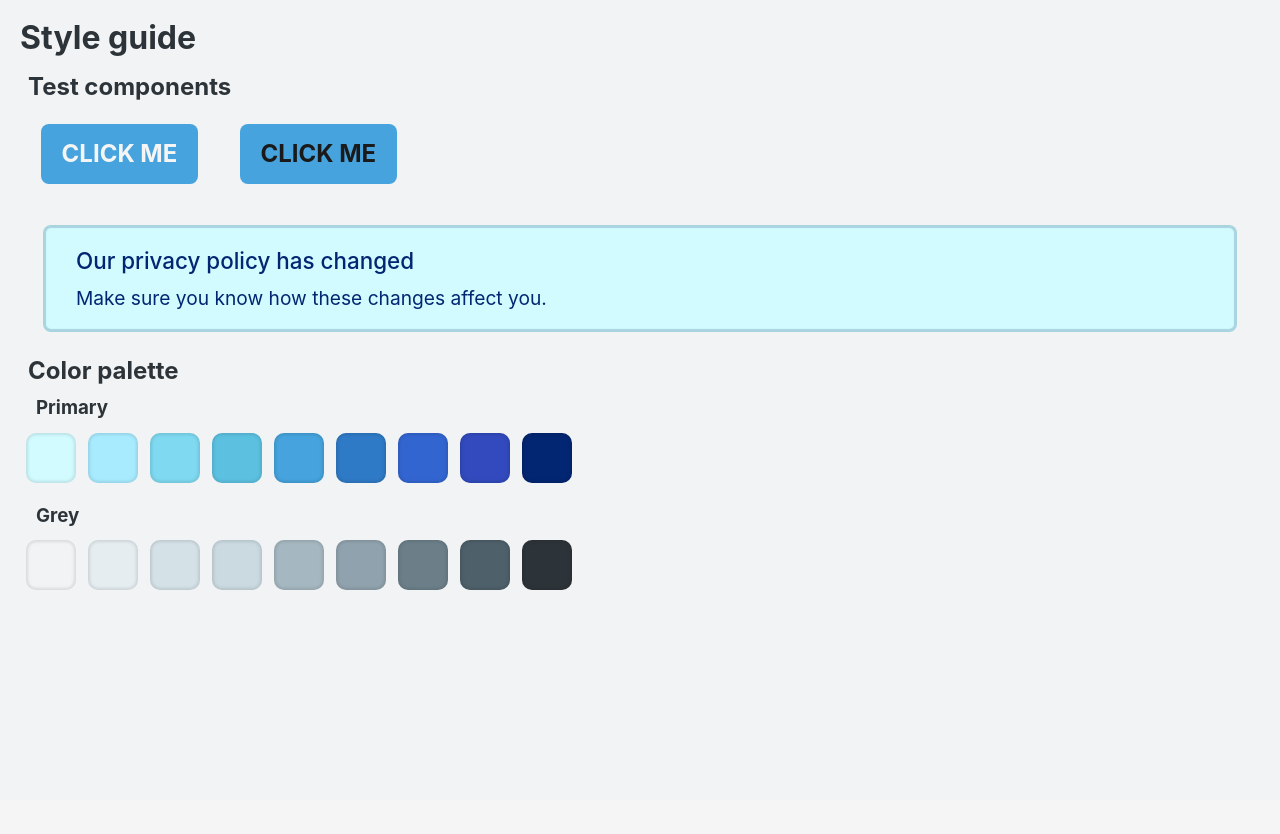
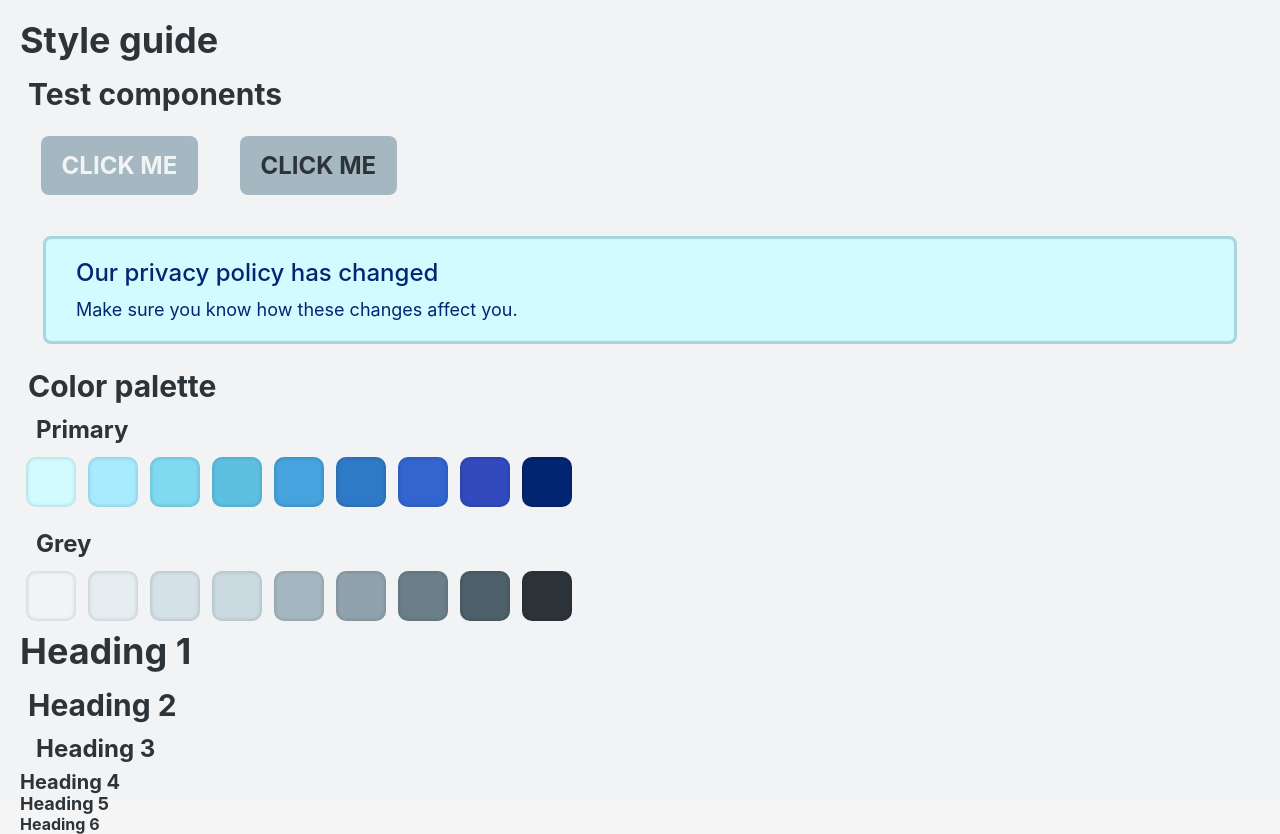
Before and after one commit to luismartinezs/credit-card-form, a Vue app: page /style-guide in a window 1280 px wide. Before the commit the page ends 800 px from the top, so only its background shows below. Built offline with nearby package versions, Linux system fonts and the light colour scheme.

Commit message:
Define classes for font sizes

```diff
--- a/src/styles/default.scss
+++ b/src/styles/default.scss
@@ -14,3 +14,27 @@ html, :root, body, h1, h2, h3, h4, h5, h6, p {
   margin: 0;
   padding: 0;
 }
+
+h1 {
+  @extend .fs-8;
+}
+
+h2 {
+  @extend .fs-7;
+}
+
+h3 {
+  @extend .fs-6;
+}
+
+h4 {
+  @extend .fs-5;
+}
+
+h5 {
+  @extend .fs-4;
+}
+
+h6 {
+  @extend .fs-3;
+}
--- a/src/styles/index.scss
+++ b/src/styles/index.scss
@@ -1,4 +1,4 @@
-@import './colors.scss';
+@import './variables.scss';
 @import './default.scss';
 @import './utils.scss';
 @import './custom.scss';
--- /dev/null
+++ b/src/styles/sizing.scss
@@ -0,0 +1,22 @@
+// Hand made sizes for font
+// 12 14 16 18 20 24 30 36 48 60 72 (px)
+
+$sizes: (
+  1: 12,
+  2: 14,
+  3: 16,
+  4: 18,
+  5: 20,
+  6: 24,
+  7: 30,
+  8: 36,
+  9: 48,
+  10: 60,
+  11: 72
+);
+
+@each $index, $size in $sizes {
+  .fs-#{$index} {
+    font-size: #{$size}px;
+  }
+}
--- /dev/null
+++ b/src/styles/spacing.scss
@@ -0,0 +1,21 @@
+// Array of 17 lengths, base 16px: 0 1/4 1/2 3/4 1 3/2 2 3 4 6 8 12 16 24 32 40 48
+
+// Generate each margin and padding (top, bottom, left, right)
+
+// Generate width and height, and max versions
+
+.m-1 {
+  margin: 16px;
+}
+
+.mb-1 {
+  margin-bottom: 16px;
+}
+
+.w-1 {
+  width: 16px
+}
+
+.mw-1 {
+  max-width: 16px;
+}
--- /dev/null
+++ b/src/styles/variables.scss
@@ -0,0 +1,3 @@
+@import './colors.scss';
+@import './spacing.scss';
+@import './sizing.scss';
--- a/src/views/StyleGuide.vue
+++ b/src/views/StyleGuide.vue
@@ -12,12 +12,23 @@
     <h2>Color palette</h2>
     <div>
       <h3>Primary</h3>
-      <color-swatch v-for="color in colors.primary" :key="color" :color="color" />
+      <color-swatch
+        v-for="color in colors.primary"
+        :key="color"
+        :color="color"
+      />
     </div>
-        <div>
+    <div>
       <h3>Grey</h3>
       <color-swatch v-for="color in colors.grey" :key="color" :color="color" />
     </div>
+    <h1>Heading 1</h1>
+    <h2>Heading 2</h2>
+
+    <h3>Heading 3</h3>
+    <h4>Heading 4</h4>
+    <h5>Heading 5</h5>
+    <h6>Heading 6</h6>
   </div>
 </template>
 
--- a/src/views/credit-card-form/the-form/BaseFormInput.vue
+++ b/src/views/credit-card-form/the-form/BaseFormInput.vue
@@ -1,9 +1,9 @@
 <template>
   <label class="form-input" for="cardNumber">
-    <div class="form-input__title">Card Number</div>
+    <div class="form-input__title fs-2">Card Number</div>
     <div>
       <input
-        class="form-input__input full-width"
+        class="form-input__input full-width fs-3"
         id="cardNumber"
         name="credit-card-form"
         type="text"
@@ -23,10 +23,8 @@ export default {
 
 .form-input__title {
   margin-bottom: 5px;
-  font-size: 0.9rem;
 }
 .form-input__input {
-  font-size: 1.1rem;
   background-color: inherit;
   padding: 16px;
   color: $grey-900;
--- a/src/views/style-guide/BaseAlert.vue
+++ b/src/views/style-guide/BaseAlert.vue
@@ -1,7 +1,7 @@
 <template>
   <div class="alert">
-    <h2 class="alert__heading">Our privacy policy has changed</h2>
-    <p class="alert__text">Make sure you know how these changes affect you.</p>
+    <h2 class="alert__heading fs-6">Our privacy policy has changed</h2>
+    <p class="alert__text fs-4">Make sure you know how these changes affect you.</p>
   </div>
 </template>
 
@@ -25,10 +25,6 @@ export default {
   .alert__heading {
     margin-bottom: 0.8rem;
     font-weight: 500;
-    font-size: 1.4rem;
-  }
-  .alert__text {
-    font-size: 1.2rem;
   }
 }
 </style>
--- a/src/views/style-guide/BaseButton.vue
+++ b/src/views/style-guide/BaseButton.vue
@@ -1,5 +1,5 @@
 <template>
-  <button class="btn">CLICK ME</button>
+  <button class="btn fs-6">CLICK ME</button>
 </template>
 
 <script>
@@ -9,21 +9,23 @@ export default {
 </script>
 
 <style lang="scss" scoped>
-@import '@/styles/colors.scss';
+@import "@/styles/colors.scss";
 
 .btn {
-  font-size: 1.5rem;
   font-weight: bold;
-  background-color: $primary-500;
   border: none;
   border-radius: 8px;
   padding: 1rem 1.3rem;
   margin: 1rem 1.3rem;
+  background-color: $grey-500;
   &-light {
-    color: hsl(0, 0%, 96%);
+    color: $grey-100;
   }
   &-dark {
-    color: rgb(26, 26, 26);
+    color: $grey-900;
+  }
+  &-primary {
+    background-color: $primary-500;
   }
 }
 </style>
```
